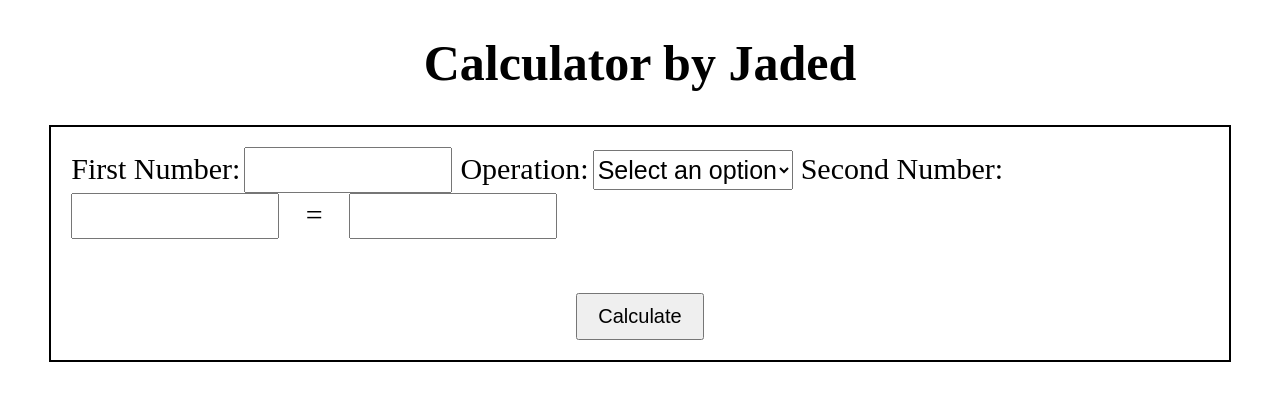
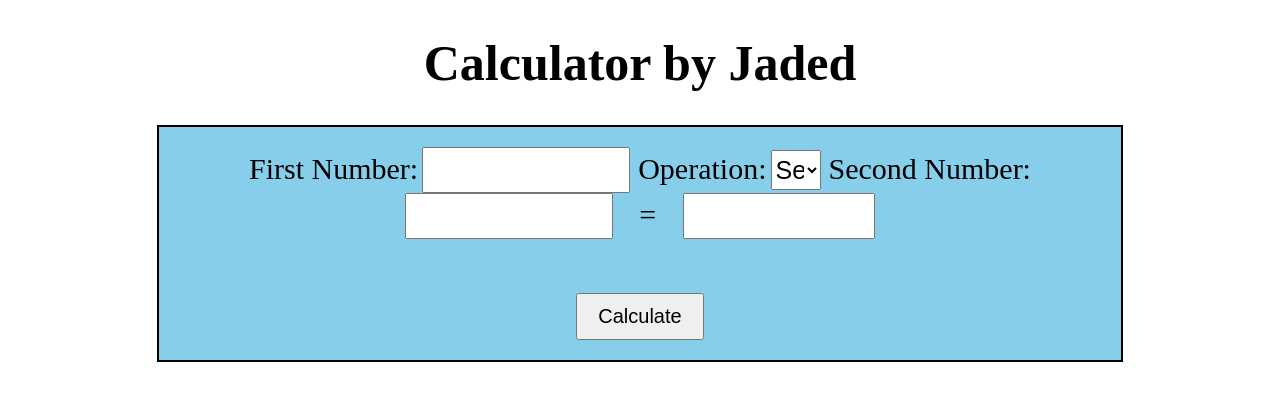
Before and after one commit to jaderaposa/VSCO_Jade, a PHP site: page /jaded.php in a window 1280 px wide. Shown: the top 401 px of the page. Run offline with PHP 8.4, Linux system fonts and the light colour scheme.

Commit message:
adasfknmaslfas

```diff
--- a/ITELEC03-OOP/jaded.php
+++ b/ITELEC03-OOP/jaded.php
@@ -27,12 +27,12 @@ select {
     <h1 style="text-align:center;font-size:50px;">Calculator by Jaded</h1>
 
 
-    <div style="border: 2px solid black; padding: 20px; width: 90%; margin: auto;">
-        <form method="post">
+    <div style="border: 2px solid black; padding: 20px; width: 73%; margin: auto; background-color:skyblue;">
+        <form method="post" style="text-align:center;">
             <label>First Number:</label>
             <input type="number" id="one"name="one" value="<?php echo isset($_POST['one']) ? $_POST['one'] : ''; ?>" required>&nbsp;
             <label>Operation:</label>
-            <select name="operator" class="" required>
+            <select name="operator" class="" required style="width: 50px;">
                 <option value="">Select an option</option>
                 <option value="+" <?php if(isset($_POST['operator']) && $_POST['operator'] == '+') echo 'selected'; ?>>+</option>
                 <option value="-" <?php if(isset($_POST['operator']) && $_POST['operator'] == '-') echo 'selected'; ?>>-</option>
@@ -42,7 +42,7 @@ select {
             <label>Second Number:</label>
             <input type="number" id="two" name="two" value="<?php echo isset($_POST['two']) ? $_POST['two'] : ''; ?>" required>
             <label>&nbsp;&nbsp;&nbsp;=&nbsp;&nbsp;&nbsp;</label>
-            <input type="text" name="output" id="output" value="<?php echo isset($output) ? $output : ''; ?>" readonly><br><br><br><br>
+            <input type="text" name="output" id="output" value="<?php echo isset($output) ? $output : ''; ?>" style="width:20%;" readonly><br><br><br><br>
             <button type="submit" name="submit" style="display: block;margin: 0 auto;font-size: 20px;padding: 10px 20px;">Calculate</button>
         </form>
 
@@ -66,7 +66,7 @@ select {
                         break;
                     case '/':
                         if($two == 0){
-                            echo "<p style='color:red;'>Error: Division by zero.</p>";
+                            echo "<script>document.getElementById('output').value = 'Error Division by Zero';</script>";
                             break 2;
                         }
                         $output = $one / $two;
```
